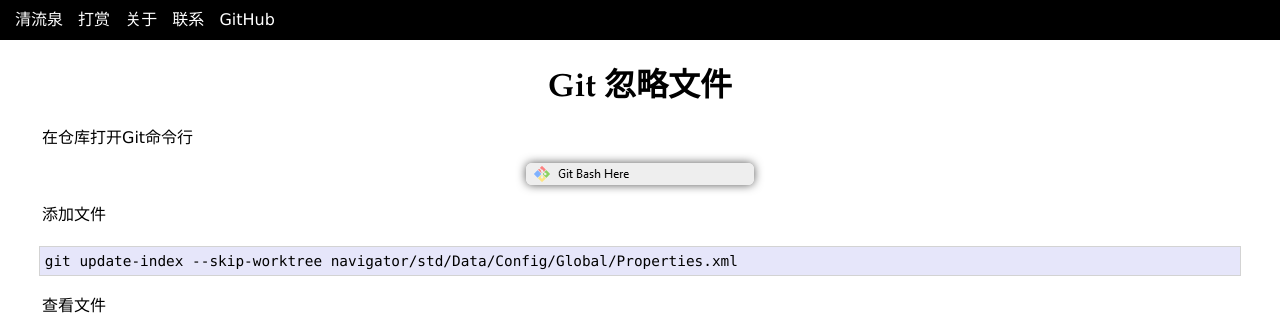
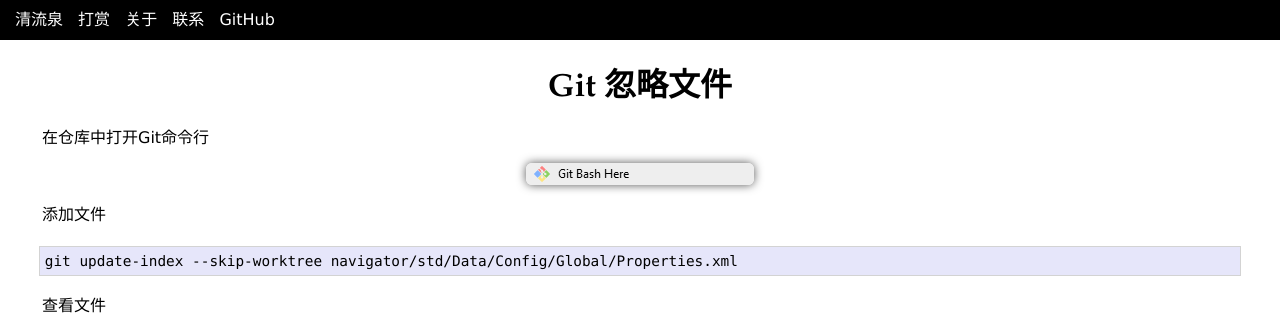
Before and after one commit to yinyongxian/yinyongxian.github.io, a Jekyll site: the page built from _posts/2020-10-29-git-ignore-file.html, in a window 1280 px wide. Shown: the top 319 px of the page. Built offline with Jekyll 4.4.1, drawn with Linux system fonts in a browser that asks for light colours.

Commit message:
Git 忽略文件

```diff
--- a/_posts/2020-10-29-git-ignore-file.html
+++ b/_posts/2020-10-29-git-ignore-file.html
@@ -14,7 +14,7 @@ title: Git 忽略文件
 
 <body>
         <h1>Git 忽略文件</h1>
-        <p>在仓库打开Git命令行<img src="/Media/images/2020-10-29/Git-Bash-Here.png" alt=""></p>
+        <p>在仓库中打开Git命令行<img src="/Media/images/2020-10-29/Git-Bash-Here.png" alt=""></p>
         <p>添加文件
         <pre>git update-index --skip-worktree navigator/std/Data/Config/Global/Properties.xml</pre>
         </P>
```
